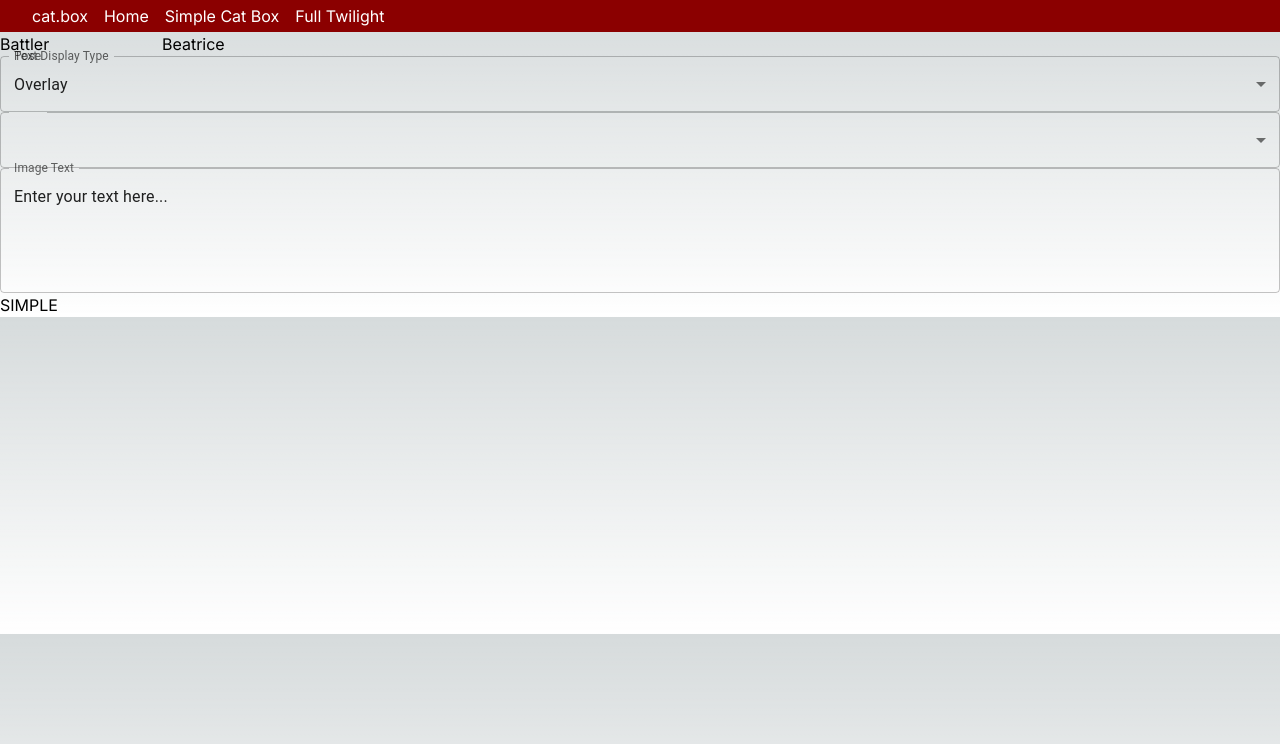
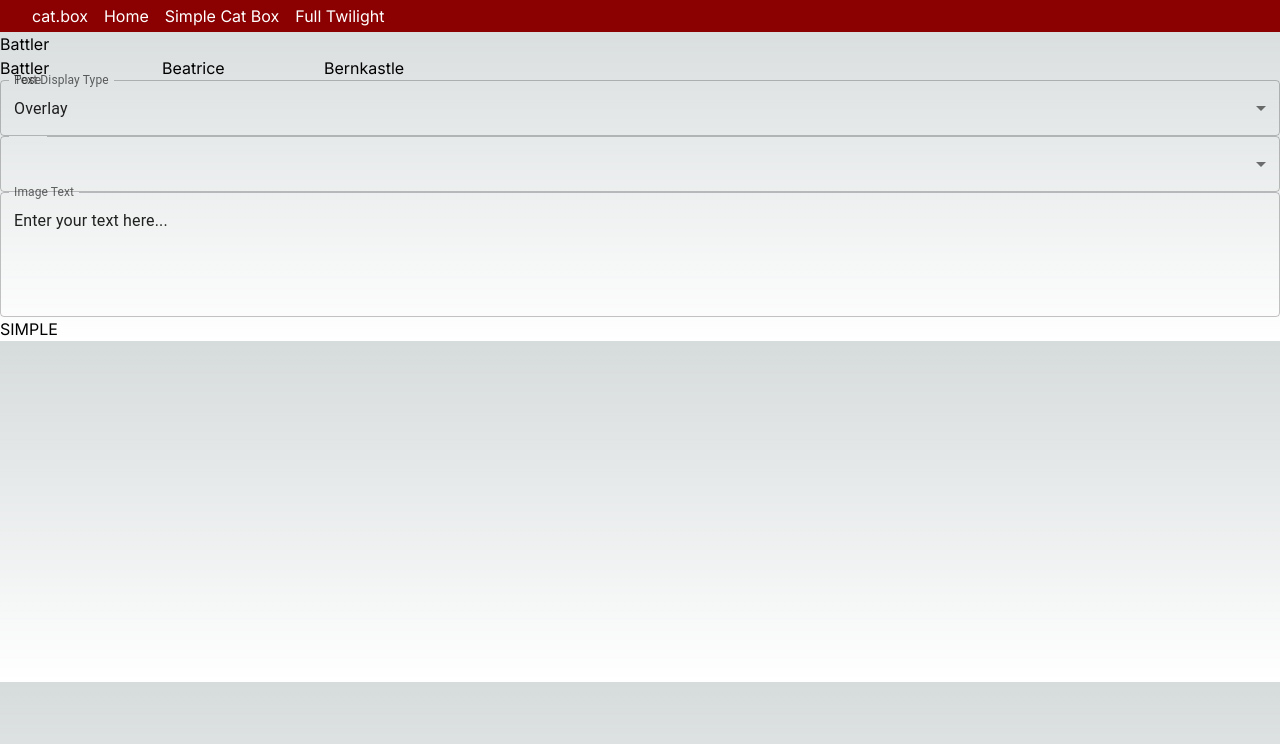
Before and after one commit to Maxzolythus/catbox, a Next.js app: page /simple in a window 1280 px wide. Shown: the top 744 px of the page. Built offline with nearby package versions, Linux system fonts and the light colour scheme.

Commit message:
Extracting constants

```diff
--- a/src/app/simple/page.tsx
+++ b/src/app/simple/page.tsx
@@ -1,6 +1,6 @@
 'use client'
 
-import { useState } from 'react'
+import { useEffect, useState } from 'react'
 import Grid from '@mui/material/Grid'
 import InputLabel from '@mui/material/InputLabel'
 import MenuItem from '@mui/material/MenuItem'
@@ -8,23 +8,20 @@ import FormControl from '@mui/material/FormControl'
 import Select, { SelectChangeEvent } from '@mui/material/Select'
 import TextField from '@mui/material/TextField'
 import CharacterPortrait from '../components/characterPortrait/characterPortrait'
+import { CHARACTERS, TEXTDISPLAYTYPES, POSES } from '../util/constants'
 
 export default function Simple() {
-  const [ selectedCharacter, setSelectedCharacter ] = useState('Beatrice')
-  const characters = ['Battler', 'Beatrice']
-  const textDisplayTypes = ['Overlay', 'Speech']
-  const poses = {
-    'Battler': ['Crying']
-  }
+  const [ selectedCharacter, setSelectedCharacter ] = useState(CHARACTERS[0])
 
   return (
     <div>
+      {selectedCharacter}
       <div className="container">
         <Grid container spacing={2} columns={16}>
-          {characters.map((item) => {
+          {CHARACTERS.map((character) => {
             return (
               <Grid item xs={2}>
-                <CharacterPortrait characterName={item} />
+                <CharacterPortrait onClick={setSelectedCharacter} characterName={character} />
               </Grid>
             )
           })}
@@ -35,13 +32,13 @@ export default function Simple() {
           <Select
             labelId="text-display-type-label"
             id="text-display-type-select"
-            value={textDisplayTypes[0]}
+            value={TEXTDISPLAYTYPES[0]}
             label="Text Display Type"
             //onChange={handleChange}
           >
-            {textDisplayTypes.map((item) => {
+            {TEXTDISPLAYTYPES.map((type) => {
               return (
-                <MenuItem value={item}>{item}</MenuItem>
+                <MenuItem value={type}>{type}</MenuItem>
               )
             })}
           </Select>
@@ -53,9 +50,9 @@ export default function Simple() {
             label="Pose"
             //onChange={handleChange}
           >
-            {poses[selectedCharacter]?.map((item) => {
+            {POSES[selectedCharacter]?.map((pose) => {
               return (
-                <MenuItem value={item}>{item}</MenuItem>
+                <MenuItem value={pose}>{pose}</MenuItem>
               )
             })}
           </Select>
--- /dev/null
+++ b/src/app/util/constants.tsx
@@ -0,0 +1,18 @@
+
+// Each of the characters in Umineko
+export const CHARACTERS = ['Battler', 'Beatrice', 'Bernkastle']
+
+// The various ways to display text in the app
+export const TEXTDISPLAYTYPES = ['Overlay', 'Speech']
+
+// Toggle for using orginal sprites
+export const ORIGINAL = 'Original'
+
+// Toggle for using updated sprites
+export const UPDATED = 'Updated'
+
+// Different poses each character can do
+export const POSES = {
+  'Battler': ['Crying'],
+  'Beatrice': ['Exasperated', 'Evil Grin']
+}
```
